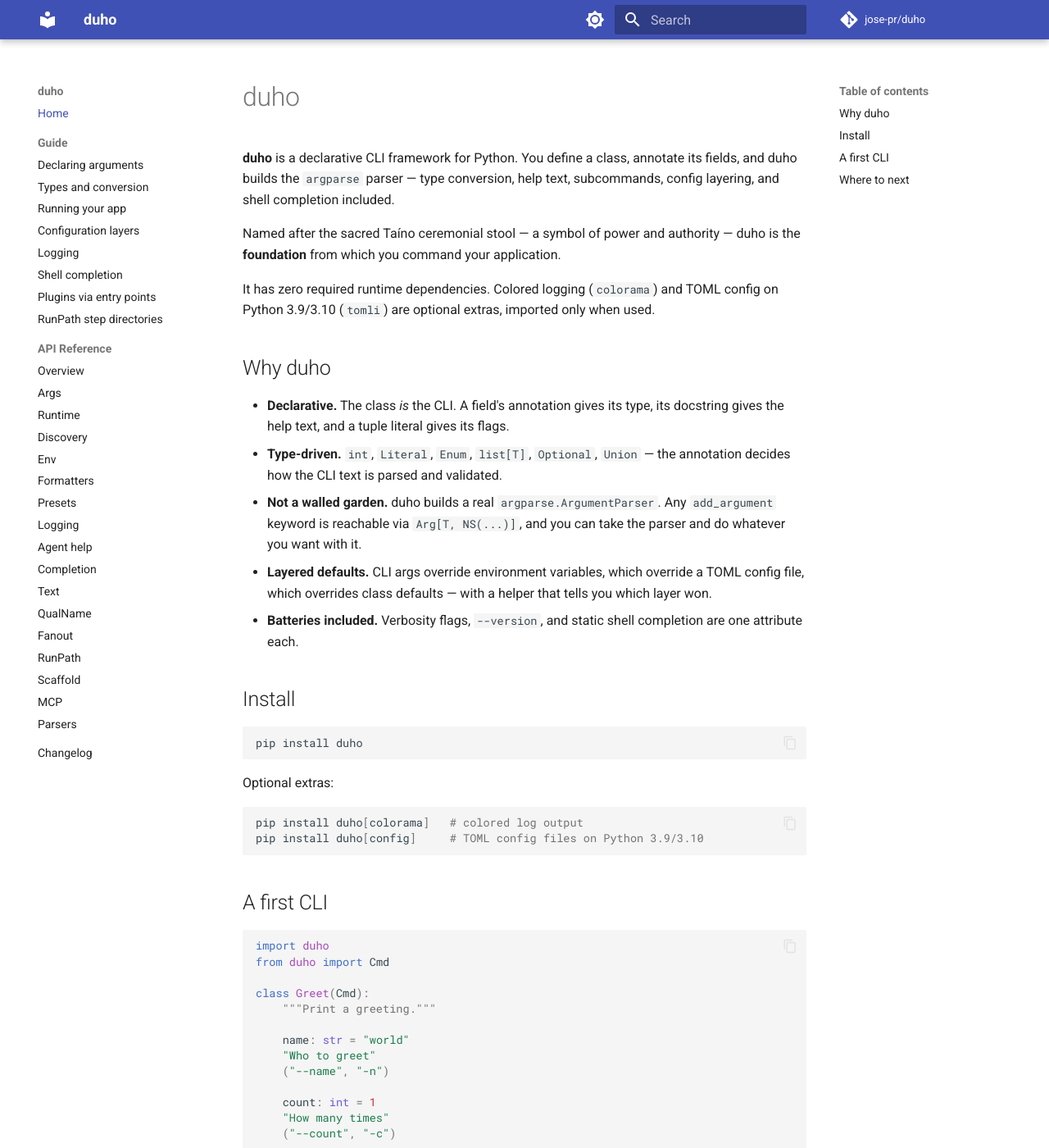
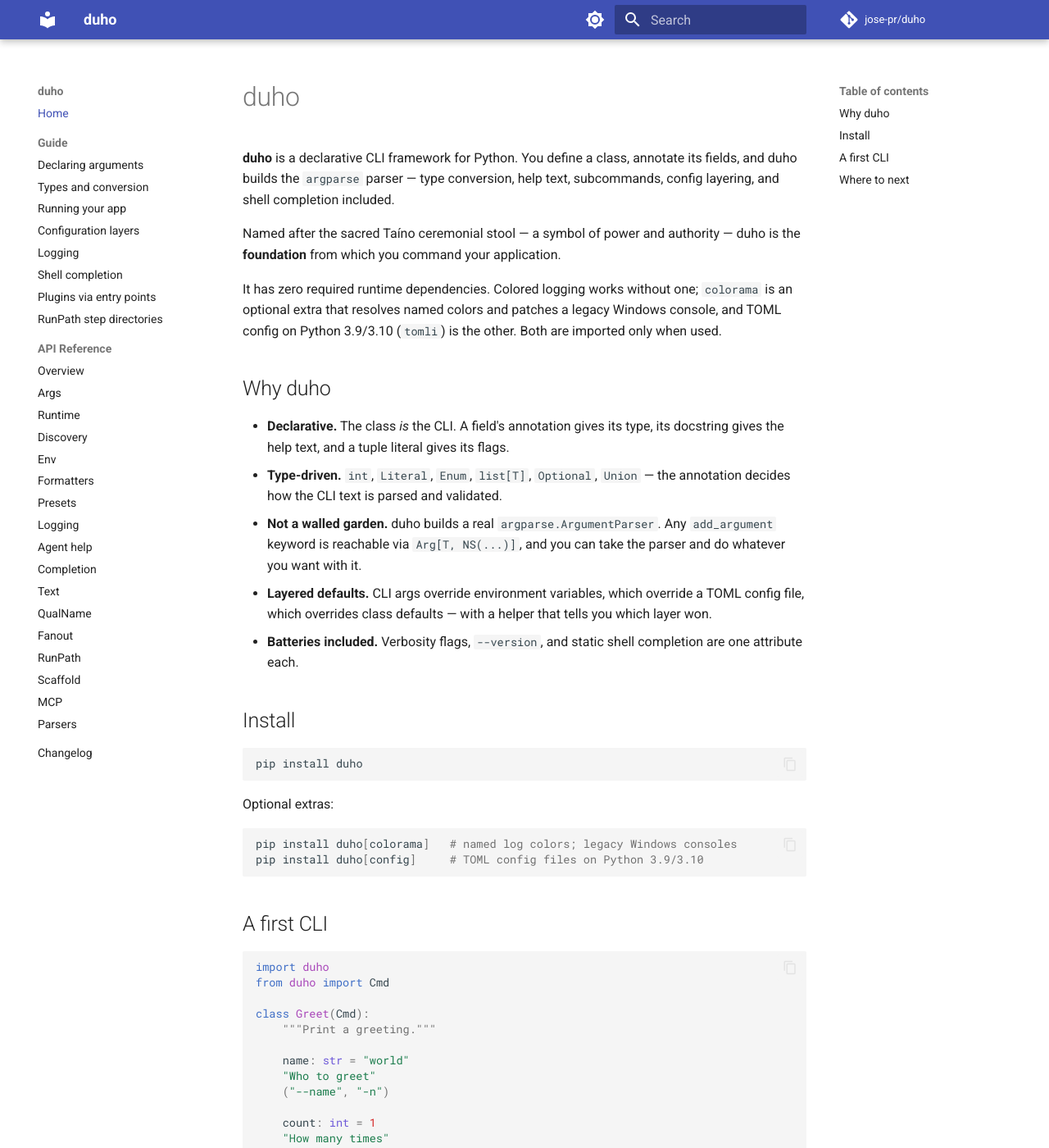
Before and after one commit to jose-pr/duho, an MkDocs documentation site: the page built from docs/index.md, in a window 1280 px wide and 1400 px high. Shown: the whole window at 82% size. Built offline with MkDocs 1.6.1 and Material for MkDocs 9.7.7, drawn with Linux system fonts in a browser that asks for light colours; comment, search, counter and statistics services are not loaded; some of the changed text lies outside the part shown.

Commit message:
docs: coloured logs need no extra; the first-CLI help transcript is a real run

````diff
--- a/docs/index.md
+++ b/docs/index.md
@@ -7,8 +7,10 @@
 Named after the sacred Taíno ceremonial stool — a symbol of power and authority —
 duho is the **foundation** from which you command your application.
 
-It has zero required runtime dependencies. Colored logging (`colorama`) and TOML
-config on Python 3.9/3.10 (`tomli`) are optional extras, imported only when used.
+It has zero required runtime dependencies. Colored logging works without one;
+`colorama` is an optional extra that resolves named colors and patches a legacy
+Windows console, and TOML config on Python 3.9/3.10 (`tomli`) is the other.
+Both are imported only when used.
 
 ## Why duho
 
@@ -34,7 +36,7 @@
 Optional extras:
 
 ```bash
-pip install duho[colorama]   # colored log output
+pip install duho[colorama]   # named log colors; legacy Windows consoles
 pip install duho[config]     # TOML config files on Python 3.9/3.10
 ```
 
@@ -70,16 +72,20 @@
 Hello, Alice!
 
 $ python greet.py --help
-usage: Greet [-h] [--name NAME] [--count COUNT]
+usage: greet [-h] [--name NAME] [--count COUNT]
 
 Print a greeting.
 
 options:
-  -h, --help            show this help message and exit
-  --name NAME, -n NAME  Who to greet
-  --count COUNT, -c COUNT
-                        How many times
+  -h, --help         show this help message and exit
+  --name, -n NAME    Who to greet
+  --count, -c COUNT  How many times
 ```
+
+The `--help` text above is from Python 3.14; `argparse` words and lays out its
+help a little differently on older versions (`optional arguments:` on 3.9, and
+each flag repeats its metavar). A script run directly is named after its class,
+`Greet` → `greet`.
 
 ## Where to next
 
````
Also changed, not shown: src/duho/AGENTS.md (+4 -2 lines).
